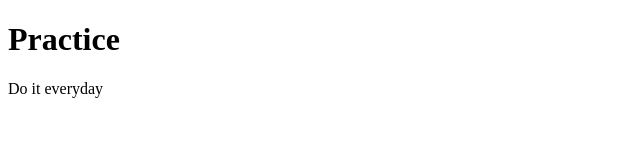
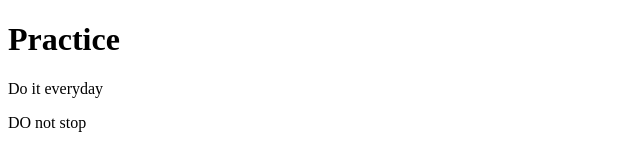
Before and after one commit to Zeexas/Git-Practice, a plain HTML site: page index.html in a window 1280 px wide. Shown: the full height of the page, 0-640 px from the left. Drawn offline with Linux system fonts and the light colour scheme.

```diff
--- a/index.html
+++ b/index.html
@@ -9,5 +9,6 @@
 <body>
   <h1>Practice</h1>
   <p>Do it everyday</p>
+  <p>DO not stop</p>
 </body>
 </html>
```
